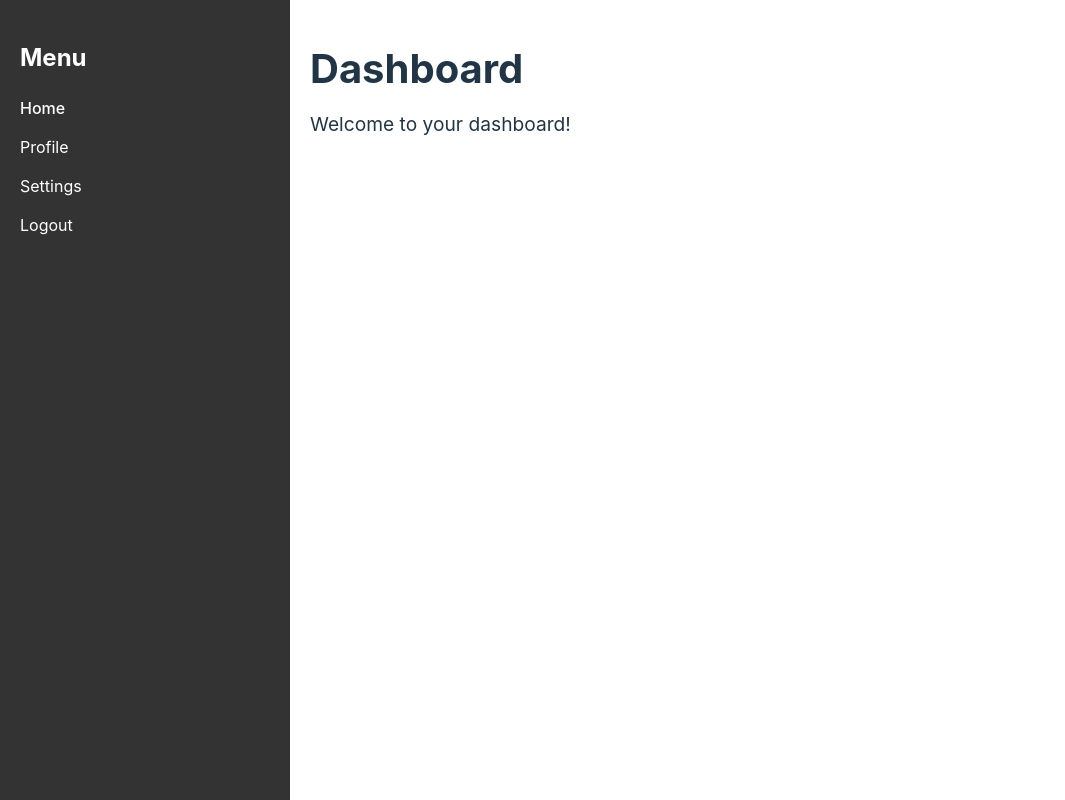
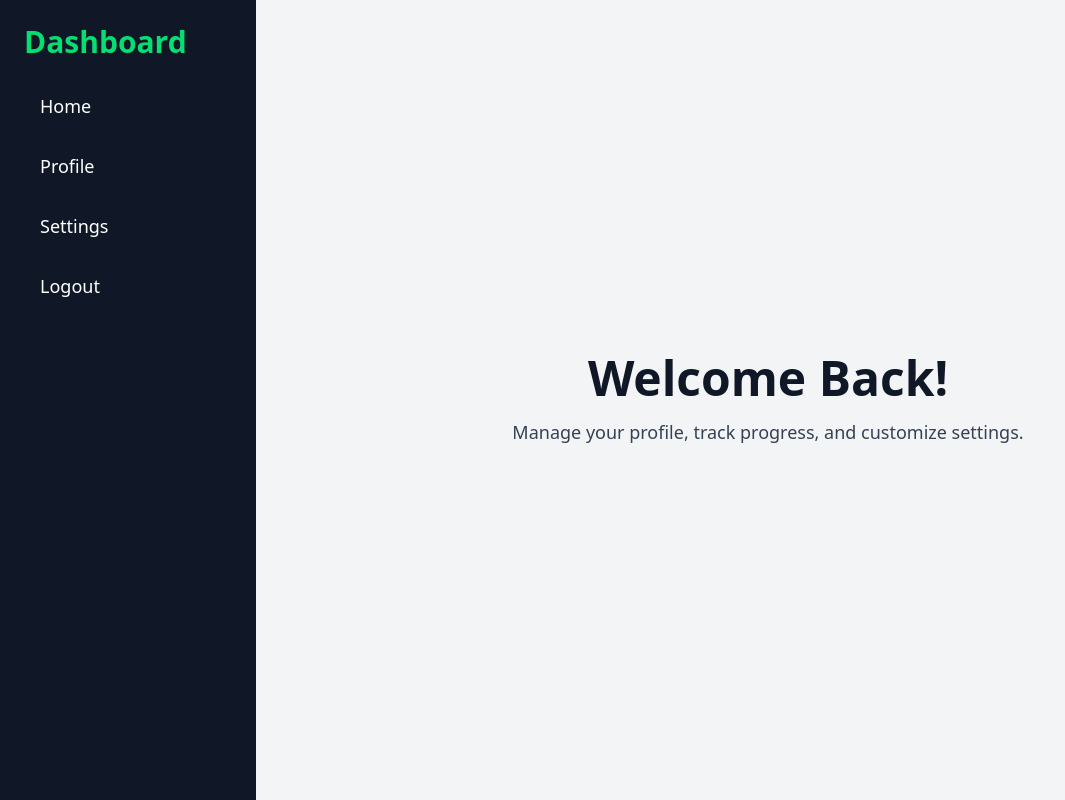
Before and after one commit to DSSD-Madison/UW-Campus-Sustainability-Dashboard, a React (Vite) app: page /dashboard in a window 1280 px wide. Shown: the whole page, without its empty margins (0-1065 px from the left). Built offline with nearby package versions, Linux system fonts and the light colour scheme.

Commit message:
fix: updated config for tailwind and setup basic ui using tailwind.

```diff
--- a/package.json
+++ b/package.json
@@ -10,10 +10,12 @@
     "preview": "vite preview"
   },
   "dependencies": {
+    "@tailwindcss/vite": "^4.0.5",
     "react": "^18.3.1",
     "react-dom": "^18.3.1",
     "react-router-dom": "^7.1.5",
-    "tailwind": "^4.0.0"
+    "tailwind": "^4.0.0",
+    "tailwindcss": "^4.0.5"
   },
   "devDependencies": {
     "@eslint/js": "^9.17.0",
--- a/src/Dashboard.css
+++ /dev/null
@@ -1,30 +0,0 @@
-.dashboard {
-  display: flex;
-  height: 100vh;
-}
-
-.sidebar {
-  width: 250px;
-  background-color: #333;
-  color: white;
-  padding: 20px;
-}
-
-.sidebar ul {
-  list-style: none;
-  padding: 0;
-}
-
-.sidebar li {
-  margin: 15px 0;
-  cursor: pointer;
-}
-
-.sidebar li:hover {
-  text-decoration: underline;
-}
-
-.content {
-  flex-grow: 1;
-  padding: 20px;
-}
--- a/src/Home.css
+++ /dev/null
@@ -1,62 +0,0 @@
-.home {
-    display: flex;
-    justify-content: center;
-    align-items: center;
-    height: 100vh;
-    width: 100vw;
-    background: url("https://source.unsplash.com/1600x900/?nature,green-energy")
-      no-repeat center center/cover;
-    text-align: center;
-    color: white;
-    padding: 20px;
-  }
-
-  .hero {
-    background: rgba(0, 0, 0, 0.6);
-    padding: 40px;
-    border-radius: 10px;
-    max-width: 600px;
-    width: 90%;
-    display: flex;
-    flex-direction: column;
-    align-items: center;
-    justify-content: center;
-    box-shadow: 0 4px 10px rgba(0, 0, 0, 0.3);
-    text-align: center;
-  }
-
-  h1 {
-    font-size: 2.5rem;
-    margin-bottom: 10px;
-  }
-
-  p {
-    font-size: 1.2rem;
-    margin-bottom: 20px;
-  }
-
-  a {
-    text-decoration: none;
-    color: white;
-  }
-
-  a:hover {
-    color: white;
-  }
-
-  .cta-button {
-    padding: 12px 24px;
-    font-size: 1rem;
-    border: none;
-    background: #4caf50;
-    color: white;
-    cursor: pointer;
-    border-radius: 5px;
-    transition: 0.3s;
-    text-decoration: none;
-    display: inline-block;
-  }
-
-  .cta-button:hover {
-    background: #388e3c;
-  }
--- a/src/index.css
+++ b/src/index.css
@@ -1,72 +1 @@
-@tailwind base;
-@tailwind components;
-@tailwind utilities;
-
-:root {
-  font-family: Inter, system-ui, Avenir, Helvetica, Arial, sans-serif;
-  line-height: 1.5;
-  font-weight: 400;
-
-  color-scheme: light dark;
-  color: rgba(255, 255, 255, 0.87);
-  background-color: #242424;
-
-  font-synthesis: none;
-  text-rendering: optimizeLegibility;
-  -webkit-font-smoothing: antialiased;
-  -moz-osx-font-smoothing: grayscale;
-}
-
-a {
-  font-weight: 500;
-  color: #646cff;
-  text-decoration: inherit;
-}
-a:hover {
-  color: #535bf2;
-}
-
-body {
-  margin: 0;
-  display: flex;
-  place-items: center;
-  min-width: 320px;
-  min-height: 100vh;
-}
-
-h1 {
-  font-size: 3.2em;
-  line-height: 1.1;
-}
-
-button {
-  border-radius: 8px;
-  border: 1px solid transparent;
-  padding: 0.6em 1.2em;
-  font-size: 1em;
-  font-weight: 500;
-  font-family: inherit;
-  background-color: #1a1a1a;
-  cursor: pointer;
-  transition: border-color 0.25s;
-}
-button:hover {
-  border-color: #646cff;
-}
-button:focus,
-button:focus-visible {
-  outline: 4px auto -webkit-focus-ring-color;
-}
-
-@media (prefers-color-scheme: light) {
-  :root {
-    color: #213547;
-    background-color: #ffffff;
-  }
-  a:hover {
-    color: #747bff;
-  }
-  button {
-    background-color: #f9f9f9;
-  }
-}
+@import "tailwindcss";
--- a/src/routes/Dashboard.tsx
+++ b/src/routes/Dashboard.tsx
@@ -1,20 +1,35 @@
-import '../Dashboard.css';
-
 const Dashboard = () => {
   return (
-    <div className="dashboard">
-      <aside className="sidebar">
-        <h2>Menu</h2>
-        <ul>
-          <li><a href="/">Home</a></li>
-          <li>Profile</li>
-          <li>Settings</li>
-          <li>Logout</li>
+    <div className="flex h-screen bg-gray-100">
+      {/* Sidebar */}
+      <aside className="w-64 bg-gray-900 text-white p-6 flex flex-col">
+        <h2 className="text-3xl font-bold mb-6 text-green-400">Dashboard</h2>
+        <ul className="space-y-4">
+          <li className="flex items-center gap-3 px-4 py-2 rounded hover:bg-gray-700 cursor-pointer">
+            <a href="/" className="text-lg">
+              Home
+            </a>
+          </li>
+          <li className="flex items-center gap-3 px-4 py-2 rounded hover:bg-gray-700 cursor-pointer">
+            <span className="text-lg">Profile</span>
+          </li>
+          <li className="flex items-center gap-3 px-4 py-2 rounded hover:bg-gray-700 cursor-pointer">
+            <span className="text-lg">Settings</span>
+          </li>
+          <li className="flex items-center gap-3 px-4 py-2 rounded hover:bg-red-600 cursor-pointer">
+            <span className="text-lg">Logout</span>
+          </li>
         </ul>
       </aside>
-      <main className="content">
-        <h1>Dashboard</h1>
-        <p>Welcome to your dashboard!</p>
+
+      {/* Main Content */}
+      <main className="flex-1 flex flex-col justify-center items-center text-center p-10">
+        <h1 className="text-5xl font-extrabold text-gray-900 mb-4">
+          Welcome Back!
+        </h1>
+        <p className="text-lg text-gray-700">
+          Manage your profile, track progress, and customize settings.
+        </p>
       </main>
     </div>
   );
--- a/src/routes/Home.tsx
+++ b/src/routes/Home.tsx
@@ -1,12 +1,13 @@
-import '../Home.css';
-
 const Home = () => {
     return (
-    <div className="home">
-      <header className="hero">
-        <h1>University Sustainability Dashboard</h1>
-        <p>Tracking our progress towards a greener future.</p>
-        <a className="cta-button" href="/dashboard">Go To Dashboard</a>
+      <div className="flex justify-center items-center h-screen w-screen bg-cover bg-center text-white text-center p-5 bg-black"
+           style={{ backgroundImage: "url('https://source.unsplash.com/1600x900/?nature,green-energy')" }}>
+        <header className="bg-black bg-opacity-70 p-12 rounded-lg max-w-2xl w-11/12 flex flex-col items-center shadow-2xl">
+          <h1 className="text-5xl font-extrabold mb-4">University Sustainability Dashboard</h1>
+          <p className="text-lg mb-6 opacity-80">Tracking our progress towards a greener future.</p>
+          <a href="/dashboard" className="px-6 py-3 text-lg font-semibold bg-green-500 rounded-md shadow-lg transition duration-300 hover:bg-green-600 hover:scale-105">
+            Go To Dashboard
+          </a>
         </header>
       </div>
     );
--- a/vite.config.ts
+++ b/vite.config.ts
@@ -1,7 +1,8 @@
-import { defineConfig } from 'vite'
-import react from '@vitejs/plugin-react-swc'
+import { defineConfig } from "vite";
+import react from "@vitejs/plugin-react-swc";
+import tailwindcss from "@tailwindcss/vite";
 
 // https://vite.dev/config/
 export default defineConfig({
-  plugins: [react()],
-})
+  plugins: [react(), tailwindcss()],
+});
```
Also changed, not shown: 1 other file (tests, documents, lock files or other folders). Lines whose indentation alone changed are shown as unchanged.
